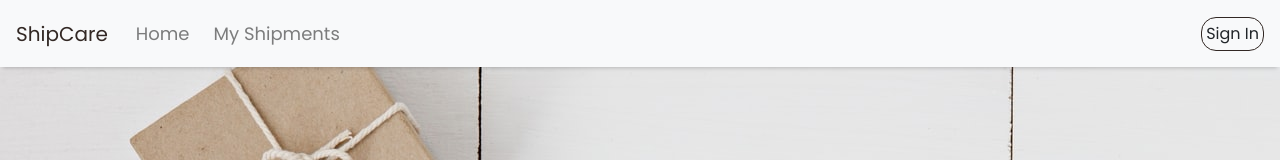
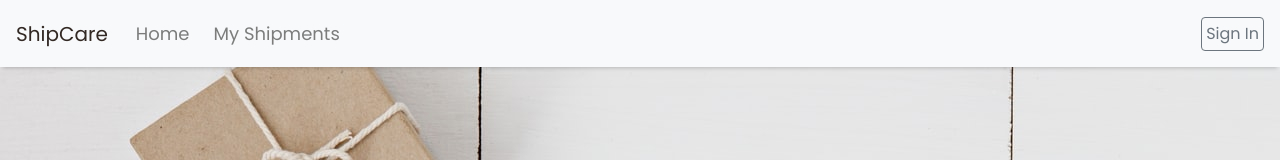
Before and after one commit to yihongwang001/Shipment-System-Frontend, a React (Create React App) app: page / in a window 1280 px wide. Shown: the top 160 px of the page. Built offline with nearby package versions, Linux system fonts and the light colour scheme.

Commit message:
change the navbar button back to previous version

```diff
--- a/src/components/NavBar.js
+++ b/src/components/NavBar.js
@@ -1,7 +1,7 @@
 /*eslint-disable no-unused-vars*/
 import React, { useContext } from 'react';
 import { useHistory } from 'react-router-dom';
-import { Nav, Navbar } from 'react-bootstrap';
+import { Button, Nav, Navbar } from 'react-bootstrap';
 import LoggedIn from '../components/LoginContext';
 import '../styles/NavBar.css';
 
@@ -53,16 +53,13 @@ const NavBar = () => {
               <Nav.Link href="/shipment-list">My Shipments</Nav.Link>
             </Nav.Item>
           </Nav>
-          <Nav.Item
+          <Button
+            variant="outline-secondary"
             onClick={handleClick}
-            className="p-1 sign-button"
-            tabIndex={0}
-            onKeyPress={(event) => {
-              if (event.key === 'Enter') handleClick();
-            }}
+            className="p-1"
           >
             {loggedIn.loggedIn ? 'Sign Out' : 'Sign In'}
-          </Nav.Item>
+          </Button>
         </Navbar.Collapse>
       </Navbar>
     </>
--- a/src/styles/NavBar.css
+++ b/src/styles/NavBar.css
@@ -30,10 +30,3 @@
 .brand {
   color: #322824 !important;
 }
-
-.sign-button {
-  font-size: medium;
-  border: 1px solid #322824;
-  border-radius: 15px;
-  cursor: pointer;
-}
```
